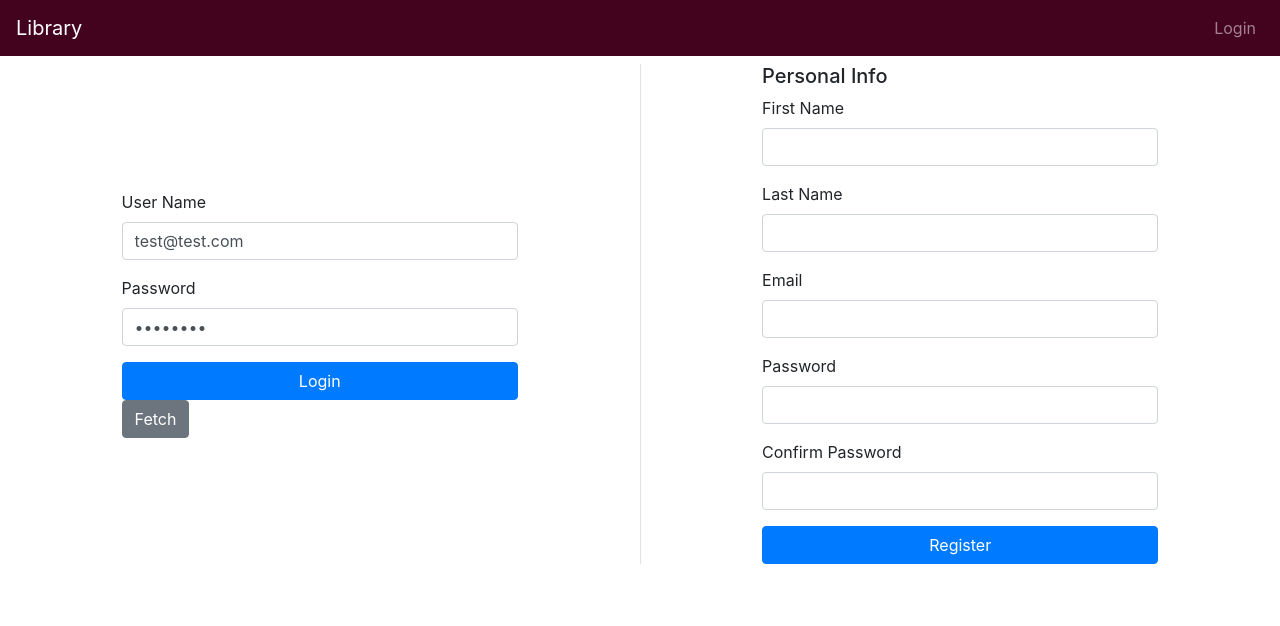
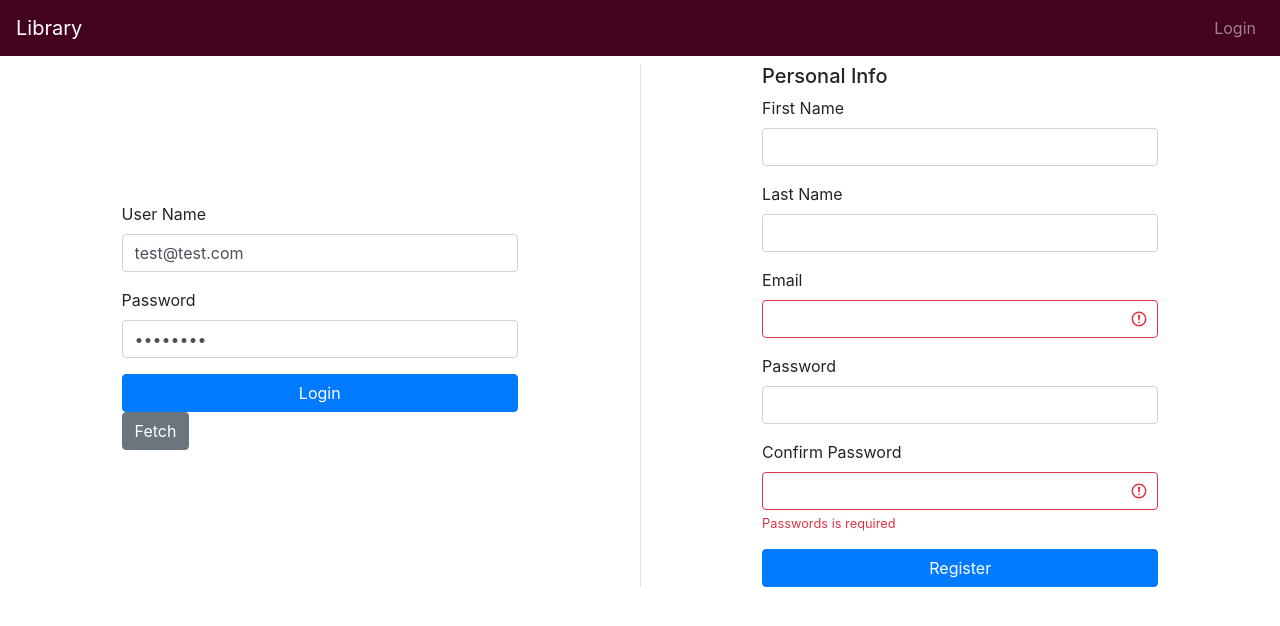
Before and after one commit to Debananda/library-demo, an Angular app: page / in a window 1280 px wide. Shown: the top 626 px of the page. Built offline with nearby package versions, Linux system fonts and the light colour scheme.

Commit message:
custom validations implemented

```diff
--- a/src/app/app.component.html
+++ b/src/app/app.component.html
@@ -1,25 +1,4 @@
-<nav class="navbar navbar-expand-lg navbar-dark  mb-2" style="background-color: #43031E;">
-  <a class="navbar-brand" href="#">Library</a>
-  <button
-    class="navbar-toggler"
-    type="button"
-    data-toggle="collapse"
-    data-target="#navbarSupportedContent"
-    aria-controls="navbarSupportedContent"
-    aria-expanded="false"
-    aria-label="Toggle navigation"
-  >
-    <span class="navbar-toggler-icon"></span>
-  </button>
-
-  <div class="collapse navbar-collapse" id="navbarSupportedContent">
-    <ul class="navbar-nav ml-auto">
-      <li class="nav-item">
-        <a class="nav-link" (click)="showlogin = !showlogin">Login</a>
-      </li>
-    </ul>
-  </div>
-</nav>
+<app-header (loginClicked)="toggleLogin()"></app-header>
 <div class="container-fluid">
   <div class="row" *ngIf="!showlogin; else loginSection">
     <div class="col-4">
--- a/src/app/app.component.ts
+++ b/src/app/app.component.ts
@@ -74,4 +74,8 @@ export class AppComponent {
     this.selectedBookIndex = this.books.length - 1;
     this.editMode = true;
   }
+  toggleLogin() {
+    console.log('here');
+    this.showlogin = !this.showlogin;
+  }
 }
--- a/src/app/app.module.ts
+++ b/src/app/app.module.ts
@@ -6,9 +6,10 @@ import { AppComponent } from './app.component';
 import { CommonModule } from '@angular/common';
 import { AuthModule } from './auth/auth.module';
 import { BookModule } from './book/book.module';
+import { HeaderComponent } from './header/header.component';
 
 @NgModule({
-  declarations: [AppComponent],
+  declarations: [AppComponent, HeaderComponent],
   imports: [BrowserModule, CommonModule, FormsModule, AuthModule, BookModule],
   providers: [],
   bootstrap: [AppComponent]
--- a/src/app/auth/registration/registration.component.html
+++ b/src/app/auth/registration/registration.component.html
@@ -1,6 +1,6 @@
 <div class="row justify-content-center">
   <div class="col-8">
-    <form [formGroup]="registrationForm">
+    <form [formGroup]="registrationForm" (ngSubmit)="register()">
       <div formGroupName="personalInfo">
         <h5>Personal Info</h5>
         <div class="form-group">
@@ -13,7 +13,13 @@
         </div>
         <div class="form-group">
           <label>Email</label>
-          <input type="email" class="form-control" formControlName="email" name="email" />
+          <input
+            type="email"
+            class="form-control"
+            formControlName="email"
+            name="email"
+            [ngClass]="{ 'is-invalid': registrationForm.get('personalInfo').get('email').invalid }"
+          />
         </div>
       </div>
       <div class="form-group">
@@ -27,7 +33,16 @@
           class="form-control"
           formControlName="confirmPassword"
           name="confirmPassword"
+          [ngClass]="{ 'is-invalid': registrationForm.get('confirmPassword').invalid }"
         />
+        <div class="invalid-feedback" *ngIf="registrationForm.get('confirmPassword').errors">
+          <span *ngIf="registrationForm.get('confirmPassword').errors.required"
+            >Passwords is required</span
+          >
+          <span *ngIf="registrationForm.get('confirmPassword').errors.mustMatch"
+            >Passwords not matching</span
+          >
+        </div>
       </div>
       <input type="submit" class="btn btn-primary btn-block" value="Register" />
     </form>
--- a/src/app/auth/registration/registration.component.ts
+++ b/src/app/auth/registration/registration.component.ts
@@ -1,5 +1,5 @@
 import { Component, OnInit } from '@angular/core';
-import { FormGroup, FormControl, Validators } from '@angular/forms';
+import { FormGroup, FormControl, Validators, FormBuilder } from '@angular/forms';
 
 @Component({
   selector: 'app-registration',
@@ -7,16 +7,58 @@ import { FormGroup, FormControl, Validators } from '@angular/forms';
   styleUrls: ['./registration.component.css']
 })
 export class RegistrationComponent implements OnInit {
-  registrationForm = new FormGroup({
+  registrationForm: FormGroup;
+  constructor(private formBuilder: FormBuilder) {}
+
+  ngOnInit() {
+    this.registrationForm = this.formBuilder.group(
+      {
         personalInfo: new FormGroup({
           firstName: new FormControl('', [Validators.required, Validators.minLength(5)]),
           lastName: new FormControl('', [Validators.required, Validators.minLength(5)]),
-      email: new FormControl('', [Validators.required, Validators.email])
+          email: new FormControl('', [Validators.required, this.emailValidator])
         }),
         password: new FormControl('', [Validators.required, Validators.minLength(5)]),
         confirmPassword: new FormControl('', [Validators.required])
-  });
-  constructor() {}
+      },
+      { validators: this.mustMatch('confirmPassword', 'password') }
+    );
+  }
 
-  ngOnInit() {}
+  register() {
+    const user = {
+      firstName: this.registrationForm.get('personalInfo').get('firstName').value,
+      password: this.registrationForm.get('password').value
+    };
+    console.log(user);
   }
+
+  emailValidator(emailControl: FormControl) {
+    const email = emailControl.value;
+    if (!email.endsWith('@gmail.com')) {
+      return {
+        custEmail: 'Invalid Email Domain'
+      };
+    }
+    return null;
+  }
+
+  mustMatch(controlName: string, tobeValidatedWith: string) {
+    return (formGroup: FormGroup) => {
+      const control = formGroup.controls[controlName];
+      const matchingControl = formGroup.controls[tobeValidatedWith];
+
+      if (control.errors && !control.errors.mustMatch) {
+        // return if another validator has already found an error on the matchingControl
+        return;
+      }
+
+      // set error on matchingControl if validation fails
+      if (control.value !== matchingControl.value) {
+        control.setErrors({ mustMatch: true });
+      } else {
+        control.setErrors(null);
+      }
+    };
+  }
+}
--- /dev/null
+++ b/src/app/header/header.component.html
@@ -0,0 +1,22 @@
+<nav class="navbar navbar-expand-lg navbar-dark  mb-2" style="background-color: #43031E;">
+  <a class="navbar-brand" href="#">Library</a>
+  <button
+    class="navbar-toggler"
+    type="button"
+    data-toggle="collapse"
+    data-target="#navbarSupportedContent"
+    aria-controls="navbarSupportedContent"
+    aria-expanded="false"
+    aria-label="Toggle navigation"
+  >
+    <span class="navbar-toggler-icon"></span>
+  </button>
+
+  <div class="collapse navbar-collapse" id="navbarSupportedContent">
+    <ul class="navbar-nav ml-auto">
+      <li class="nav-item">
+        <a class="nav-link" (click)="toggle()">Login</a>
+      </li>
+    </ul>
+  </div>
+</nav>
--- /dev/null
+++ b/src/app/header/header.component.ts
@@ -0,0 +1,16 @@
+import { Component, OnInit, Output, EventEmitter } from '@angular/core';
+
+@Component({
+  selector: 'app-header',
+  templateUrl: './header.component.html',
+  styleUrls: ['./header.component.css']
+})
+export class HeaderComponent implements OnInit {
+  @Output() loginClicked = new EventEmitter<void>();
+  constructor() {}
+
+  ngOnInit() {}
+  toggle() {
+    this.loginClicked.emit();
+  }
+}
```
Also changed, not shown: src/app/header/header.component.css (added), 1 other file (tests, documents, lock files or other folders). Lines whose indentation alone changed are shown as unchanged.
